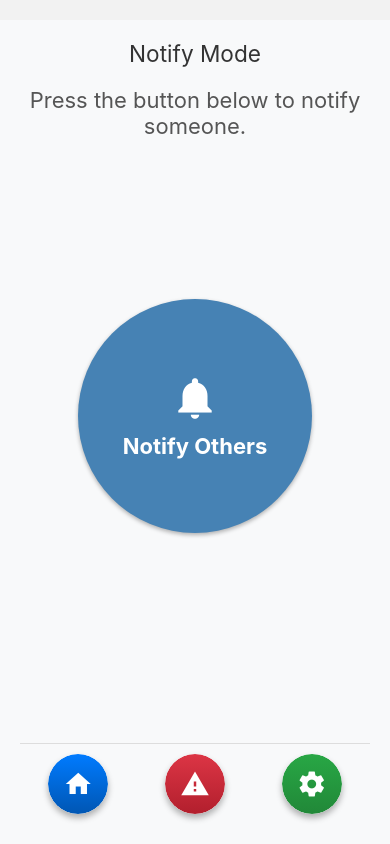
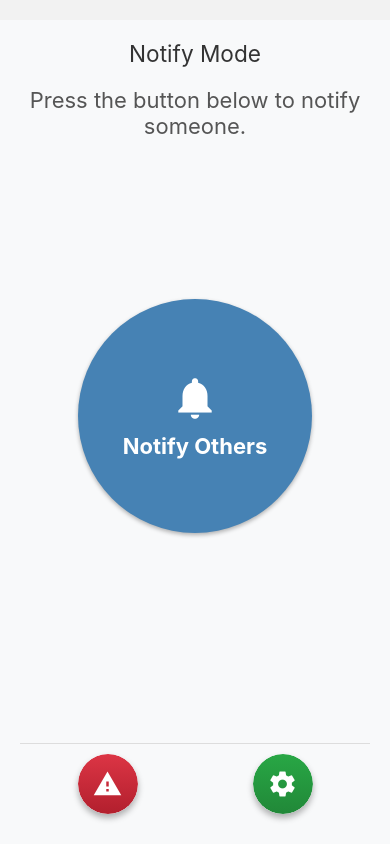
Before and after one commit to Ka-atsu/SE-Eldery-App, a React Native app in the folder Front-End/: screen /Home in a window 390 px wide. Built offline with nearby package versions, Linux system fonts and the light colour scheme.

Commit message:
UI OverRide Bottom Js

```diff
--- a/Front-End/Components/Bottom.js
+++ b/Front-End/Components/Bottom.js
@@ -4,52 +4,34 @@ import { Icon } from 'react-native-elements';
 import { LinearGradient } from 'expo-linear-gradient';
 
 const BottomComponent = ({ navigation, disableButton }) => {
+    const renderButton = (iconName, gradientColors, navigateTo, key) => {
+        // Conditionally render the button based on the `disableButton` prop
+        if (disableButton === navigateTo) {
+            return null; // Do not render the button if it's disabled
+        }
+
+        return (
+            <TouchableOpacity
+                key={key}
+                style={styles.gradientButton}
+                onPress={() => navigation.navigate(navigateTo)}
+                activeOpacity={0.8}
+            >
+                <LinearGradient
+                    colors={gradientColors}
+                    style={styles.gradientBackground}
+                >
+                    <Icon name={iconName} size={30} color="white" />
+                </LinearGradient>
+            </TouchableOpacity>
+        );
+    };
 
     return (
         <View style={styles.container}>
-            {/* Navigate to Home */}
-            <TouchableOpacity
-                style={styles.gradientButton}
-                onPress={() => navigation.navigate('Home')}
-                activeOpacity={0.8}
-                disabled={disableButton === "Home"}
-            >
-                <LinearGradient
-                    colors={['#007bff', '#0056b3']}
-                    style={styles.gradientBackground}
-                >
-                    <Icon name="home" size={30} color="white" />
-                </LinearGradient>
-            </TouchableOpacity>
-
-            {/* Navigate to Emergency */}
-            <TouchableOpacity
-                style={styles.gradientButton}
-                onPress={() => navigation.navigate('Emergency')}
-                activeOpacity={0.8}
-                disabled={disableButton === 'Emergency'}
-            >
-                <LinearGradient
-                    colors={['#dc3545', '#b21f2d']}
-                    style={styles.gradientBackground}
-                >
-                    <Icon name="warning" size={30} color="white" />
-                </LinearGradient>
-            </TouchableOpacity>
-
-            {/* Navigate to Settings */}
-            <TouchableOpacity
-                style={styles.gradientButton}
-                onPress={() => navigation.navigate('Settings')}
-                activeOpacity={0.8}
-            >
-                <LinearGradient
-                    colors={['#28a745', '#218838']}
-                    style={styles.gradientBackground}
-                >
-                    <Icon name="settings" size={30} color="white" />
-                </LinearGradient>
-            </TouchableOpacity>
+            {renderButton('home', ['#007bff', '#0056b3'], 'Home', 'home')}
+            {renderButton('warning', ['#dc3545', '#b21f2d'], 'Emergency', 'emergency')}
+            {renderButton('settings', ['#28a745', '#218838'], 'Settings', 'settings')}
         </View>
     );
 };
```
